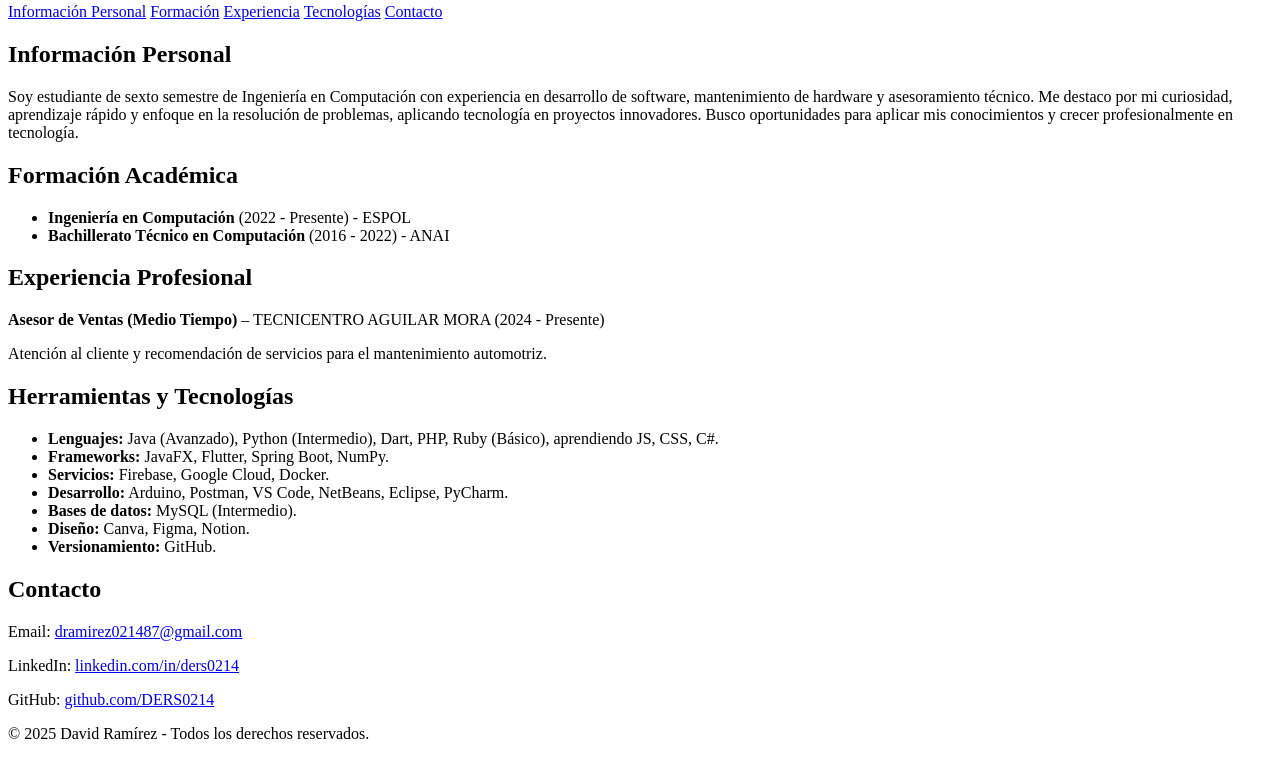
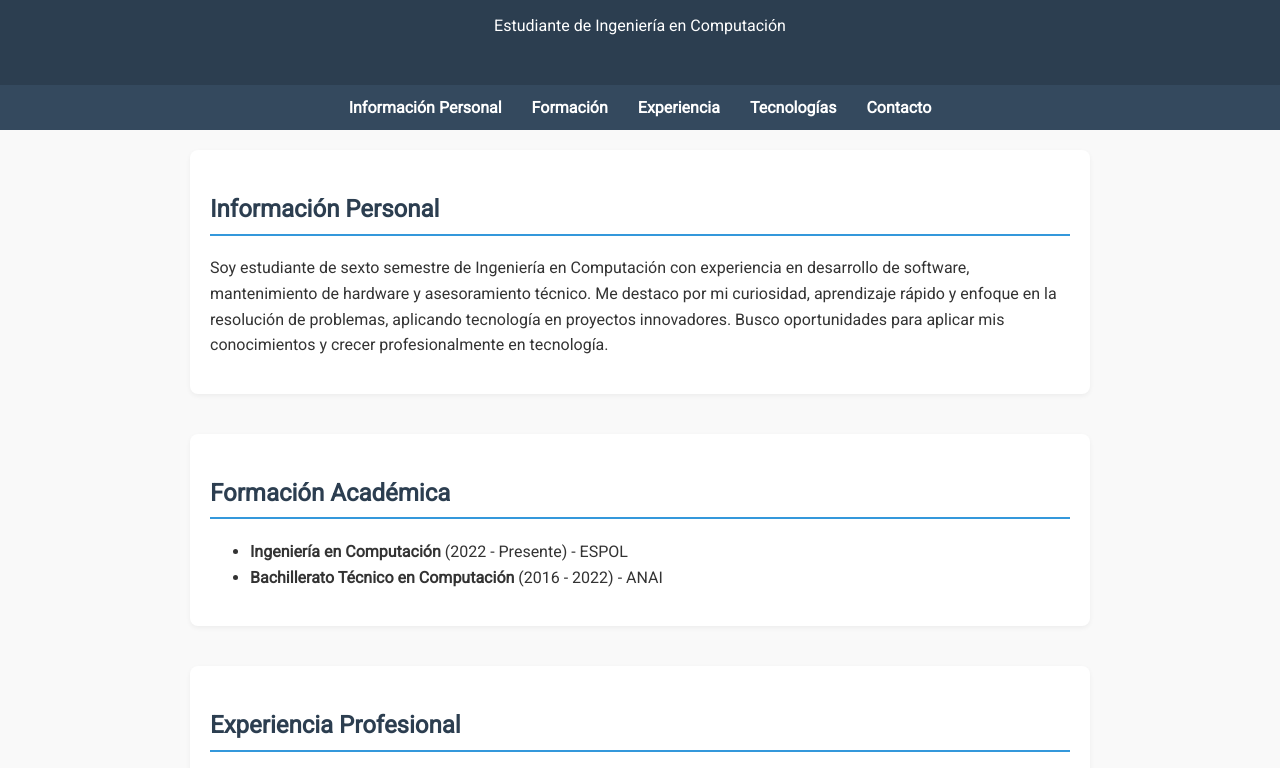
Before and after one commit to DERS0214/curriculum, a plain HTML site: page index.html in a window 1280 px wide. Shown: the part 111-879 px from the top of the page. Drawn offline with Linux system fonts and the light colour scheme.

Commit message:
Actualizar index.css

```diff
--- a/index.css
+++ b/index.css
@@ -1 +1,76 @@
-i
+/* Importar fuente Roboto */
+@import url('https://fonts.googleapis.com/css2?family=Roboto&display=swap');
+
+body {
+    font-family: 'Roboto', sans-serif;
+    margin: 0;
+    line-height: 1.6;
+    background-color: #f9f9f9;
+    color: #333;
+}
+
+header {
+    background-color: #2c3e50;
+    color: white;
+    padding: 30px 20px;
+    text-align: center;
+}
+
+nav {
+    background-color: #34495e;
+    display: flex;
+    justify-content: center;
+    flex-wrap: wrap;
+    padding: 10px 0;
+}
+
+nav a {
+    color: white;
+    text-decoration: none;
+    margin: 0 15px;
+    font-weight: bold;
+    transition: color 0.3s ease;
+}
+
+nav a:hover {
+    color: #1abc9c;
+}
+
+main {
+    padding: 20px;
+    max-width: 900px;
+    margin: auto;
+}
+
+section {
+    margin-bottom: 40px;
+    background-color: white;
+    padding: 20px;
+    border-radius: 8px;
+    box-shadow: 0 2px 5px rgba(0,0,0,0.05);
+}
+
+h2 {
+    color: #2c3e50;
+    border-bottom: 2px solid #3498db;
+    padding-bottom: 5px;
+}
+
+footer {
+    text-align: center;
+    background-color: #2c3e50;
+    color: white;
+    padding: 15px;
+}
+
+/* Responsive para móvil */
+@media (max-width: 600px) {
+    nav {
+        flex-direction: column;
+        align-items: center;
+    }
+
+    nav a {
+        margin: 10px 0;
+    }
+}
```
